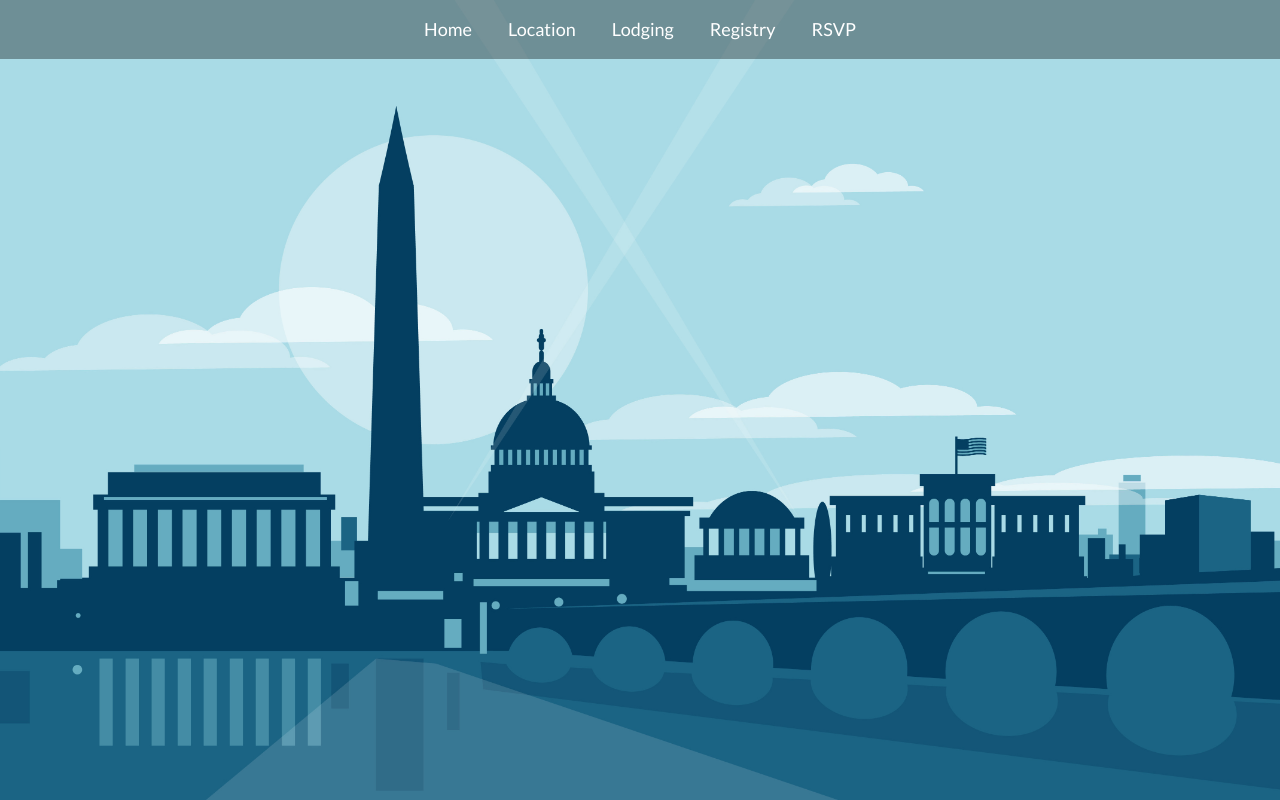
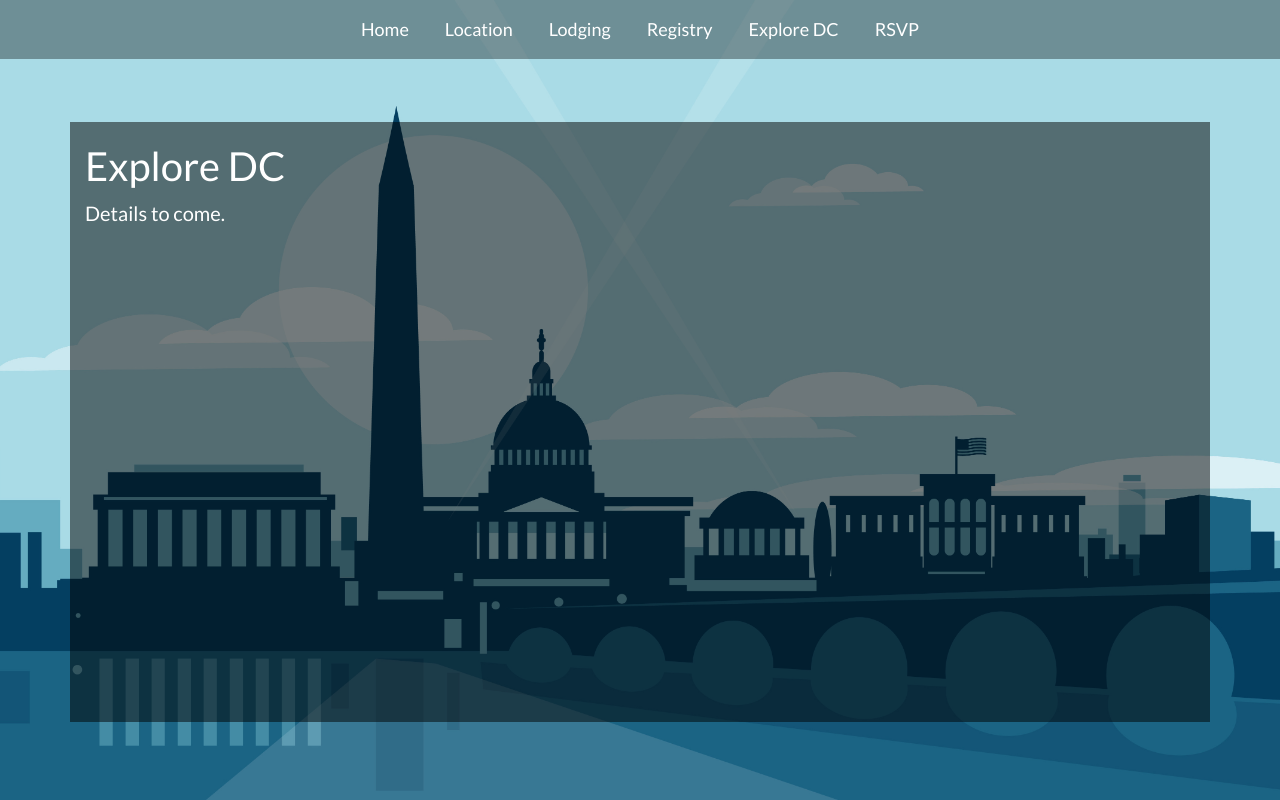
Before and after one commit to joshpson/wedding, a React (Create React App) app: page /activies in a window 1280 px wide. Built offline with nearby package versions, Linux system fonts and the light colour scheme.

Commit message:
added explore dc

```diff
--- a/src/App.js
+++ b/src/App.js
@@ -5,6 +5,7 @@ import Registry from "./components/registry";
 import Location from "./components/location";
 import Lodging from "./components/lodging";
 import Rsvp from "./components/rsvp";
+import Activities from "./components/activities";
 import { Switch, Route, withRouter } from "react-router-dom";
 import "./App.css";
 
@@ -57,6 +58,13 @@ class App extends Component {
               return <Rsvp />;
             }}
           />
+          <Route
+            exact
+            path="/activies"
+            render={props => {
+              return <Activities />;
+            }}
+          />
         </Switch>
       </div>
     );
--- a/src/components/activities.js
+++ b/src/components/activities.js
@@ -1,17 +1,17 @@
 import React from "react";
-import "./activies.css";
+import "./activities.css";
 
-class Activies extends React.Component {
+class Activities extends React.Component {
   constructor(props) {
     super(props);
   }
 
   render() {
     return (
-      <div className="activies-container container">
+      <div className="activities-container container">
         <div className="row">
           <div className="col-12 col-md-6">
-            <h1>Things To Do</h1>
+            <h1>Explore DC</h1>
             <p className="location-description">Details to come.</p>
           </div>
         </div>
@@ -20,4 +20,4 @@ class Activies extends React.Component {
   }
 }
 
-export default Activies;
+export default Activities;
--- a/src/components/nav.js
+++ b/src/components/nav.js
@@ -66,7 +66,7 @@ class Nav extends React.Component {
                     Location
                   </a>
                 </li>
-                             <li className="nav-item">
+                <li className="nav-item">
                   <a
                     className="nav-link"
                     href="/lodging"
@@ -89,6 +89,16 @@ class Nav extends React.Component {
                 <li className="nav-item">
                   <a
                     className="nav-link"
+                    href="/activies"
+                    name="activies"
+                    onClick={this.handleClick}
+                  >
+                    Explore DC
+                  </a>
+                </li>
+                <li className="nav-item">
+                  <a
+                    className="nav-link"
                     href="/rsvp"
                     name="rsvp"
                     onClick={this.handleClick}
```
